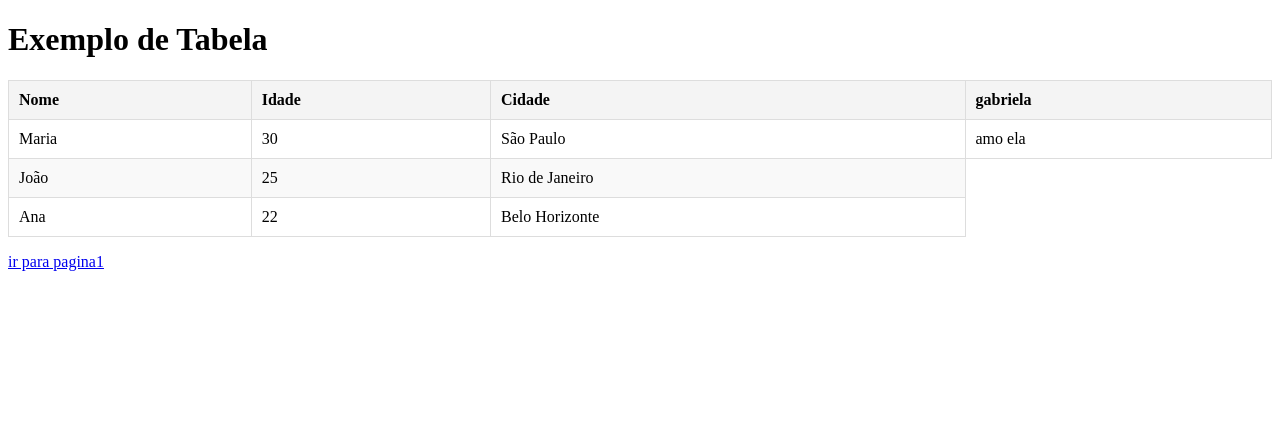
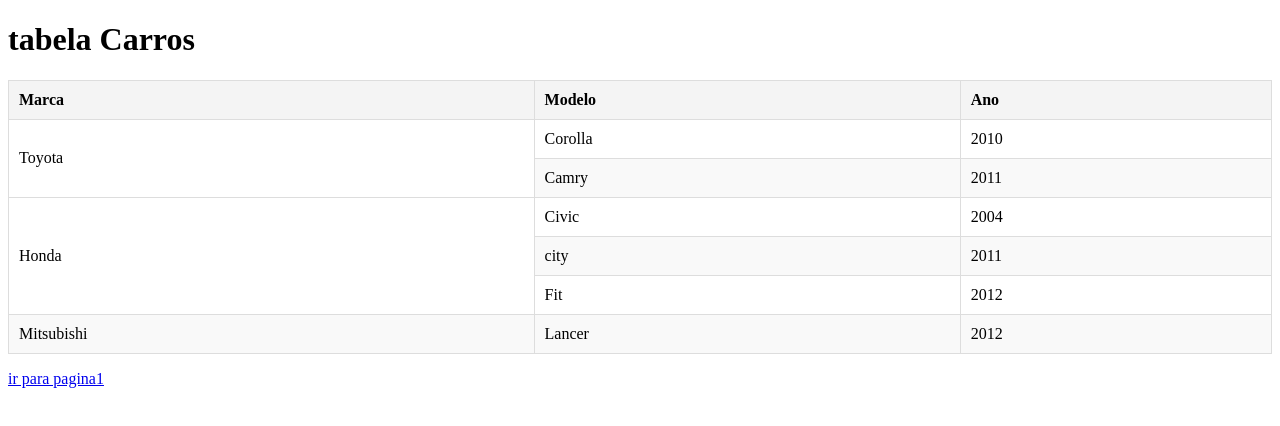
Before and after one commit to Pozzaaaa/LinguagemProgramacao, a plain HTML site: page Aula2/tabelas.html in a window 1280 px wide. Drawn offline with Linux system fonts and the light colour scheme.

Commit message:
Versao com tabelas

```diff
--- a/Aula2/tabelas.html
+++ b/Aula2/tabelas.html
@@ -36,7 +36,7 @@
 <body>
 
     <!-- Título principal da página -->
-    <h1>Exemplo de Tabela</h1>
+    <h1>tabela Carros</h1>
 
     <!-- Início da tabela -->
     <table>
@@ -44,10 +44,9 @@
         <thead>
             <tr>
                 <!-- Cabeçalhos das colunas -->
-                <th>Nome</th>
-                <th>Idade</th>
-                <th>Cidade</th>
-                <th>gabriela</th>
+                <th>Marca</th>
+                <th>Modelo</th>
+                <th>Ano</th>
             </tr>
         </thead>
 
@@ -56,23 +55,38 @@
             <!-- Linha de dados 1 -->
             <tr>
                 <!-- Células de dados -->
-                <td>Maria</td>
-                <td>30</td>
-                <td>São Paulo</td>
-                <td>amo ela</td>
+                <td rowspan="2"> Toyota</td>
+                <td>Corolla</td>
+                <td>2010</td>
+
+            </tr>
+            <tr>
+                <!-- Células de dados -->
+                <td>Camry</td>
+                <td>2011</td>
 
             </tr>
             <!-- Linha de dados 2 -->
             <tr>
-                <td>João</td>
-                <td>25</td>
-                <td>Rio de Janeiro</td>
+                <td rowspan="3">Honda</td>
+                <td>Civic</td>
+                <td>2004</td>
+            </tr>
+            <tr>
+
+                <td>city</td>
+                <td>2011</td>
+            </tr>
+            <tr>
+
+                <td>Fit</td>
+                <td>2012</td>
             </tr>
             <!-- Linha de dados 3 -->
             <tr>
-                <td>Ana</td>
-                <td>22</td>
-                <td>Belo Horizonte</td>
+                <td>Mitsubishi</td>
+                <td>Lancer</td>
+                <td>2012</td>
             </tr>
         </tbody>
     </table>
```
